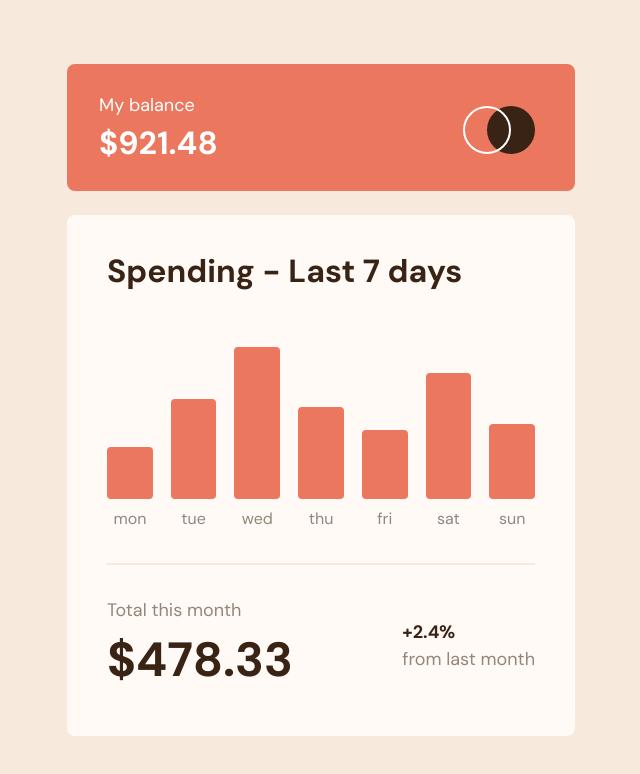
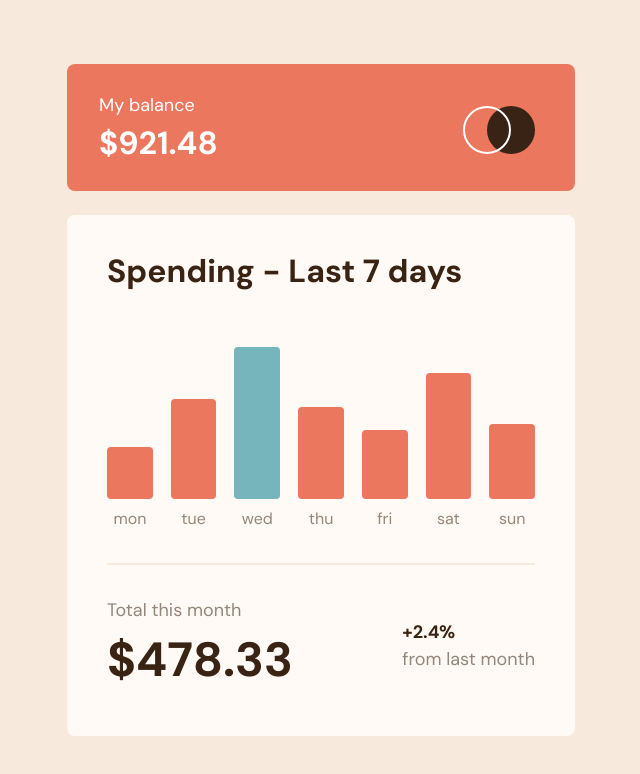
Before and after one commit to tinuola/fm_expenses-chart, a React (Vite) app: page / in a window 1280 px wide. Shown: the top 774 px of the page, without its empty margins (319-959 px from the left). Built offline with nearby package versions, Linux system fonts and the light colour scheme.

Commit message:
Implement state change based on day

```diff
--- a/css/style.css
+++ b/css/style.css
@@ -144,11 +144,11 @@ hr.divider {
   background-color: hsla(10, 100%, 76%, 1);
 }
 
-.chart-cell_bground--active {
+.chart-cell__bground--active {
   background-color: var(--primary-cyan);
 }
 
-.chart-cell_bground--active:hover {
+.chart-cell__bground--active:hover {
   background-color: hsla(186, 49%, 80%, 1);
 }
 
--- a/src/App.js
+++ b/src/App.js
@@ -1,17 +1,34 @@
 import React from 'react';
+import { useState } from 'react';
 import Cell from './Cell';
 import Data from './data.json';
 
 export function App() {
+  const today = new Date();
+  const nameDay = today.getDay();
+
+  const [day, setDay] = useState(nameDay);
+
+  console.log('loaded');
+
+  function checkDate(n) {
+    if (n === nameDay) {
+      return true;
+    }
+  }
+
   return (
     <div className='chart-container'>
       {Data.map((item) => {
         const { id, day, amount } = item;
+        let status = checkDate(id);
+        // console.log(status);
         return (
           <Cell
             key={id}
             day={day}
             amount={amount}
+            active={status}
           />
         );
       })}
--- a/src/Cell.js
+++ b/src/Cell.js
@@ -1,18 +1,20 @@
 import React from 'react';
 
-const Cell = ({ day, amount }) => {
+const Cell = ({ day, amount, active }) => {
   let height = Math.ceil(amount);
 
-  const cellStyle = {
+  const setCellHeight = {
     height: height * 2.85 + 'px',
   };
 
   return (
     <div className='chart-cell__wrapper'>
       <div
-        className='chart-cell__bground chart-cell__bground--default font-1'
+        className={`chart-cell__bground ${
+          active ? 'chart-cell__bground--active' : 'chart-cell__bground--default'
+        } font-1 `}
         data-amount={`$${amount}`}
-        style={cellStyle}></div>
+        style={setCellHeight}></div>
       <p>{day}</p>
     </div>
   );
```
